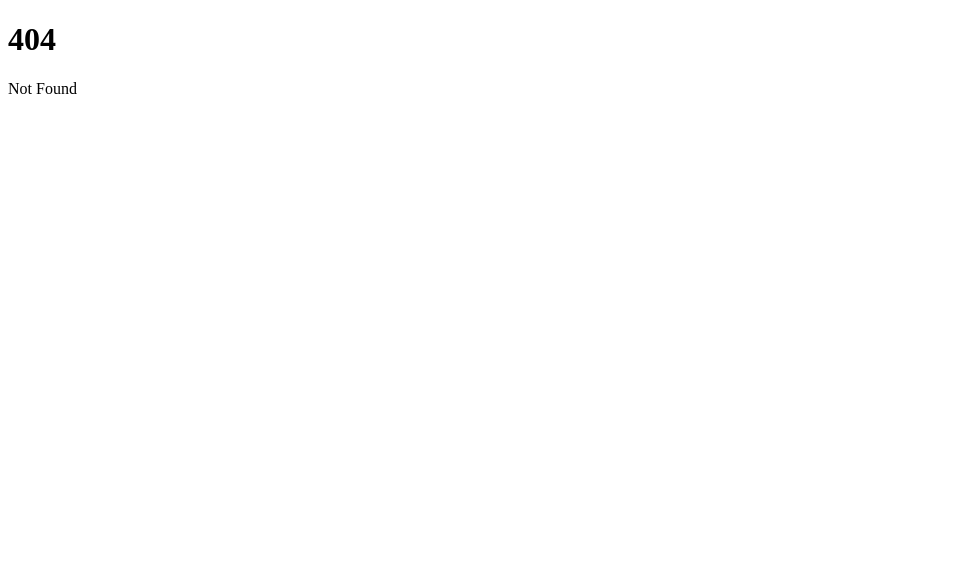
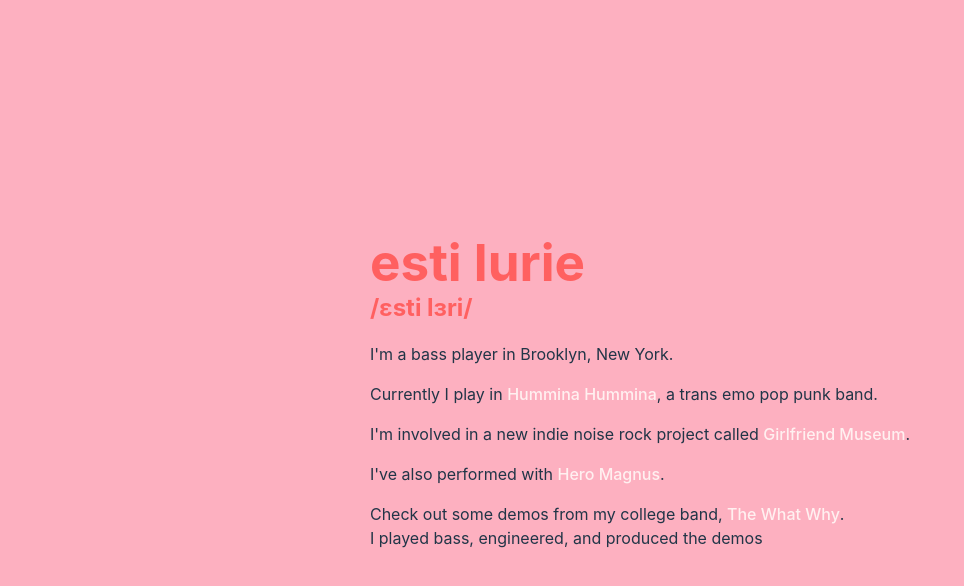
Before and after one commit to cyberjewess/estibass, a SvelteKit app: page /music in a window 1280 px wide. Before the commit this address had no page. Shown: the top 586 px of the page, without its empty margins (0-964 px from the left). Built offline with nearby package versions, Linux system fonts and the light colour scheme.

Commit message:
music page

```diff
--- /dev/null
+++ b/src/app.css
@@ -0,0 +1,83 @@
+:root {
+    font-family: Inter, system-ui, Avenir, Helvetica, Arial, sans-serif;
+    line-height: 1.5;
+    font-weight: 400;
+
+    color-scheme: light dark;
+    color: rgba(255, 255, 255, 0.87);
+    background-color: #802040;
+
+    font-synthesis: none;
+    text-rendering: optimizeLegibility;
+    -webkit-font-smoothing: antialiased;
+    -moz-osx-font-smoothing: grayscale;
+  }
+
+  a {
+    font-weight: 500;
+    color: #fff0f0;
+    text-decoration: inherit;
+    /* display: block; */
+  }
+  a:hover {
+    color: #535bf2;
+  }
+
+  body {
+    margin: 0;
+    display: flex;
+    place-items: center;
+    min-width: 320px;
+    min-height: 100vh;
+  }
+
+  h1 {
+    font-size: 3.2em;
+    line-height: 1.1;
+  }
+
+  .card {
+    padding: 2em;
+  }
+
+  #app {
+    max-width: 1280px;
+    margin: 0 auto;
+    padding: 2rem;
+  }
+
+  button {
+    border-radius: 8px;
+    border: 1px solid transparent;
+    padding: 0.6em 1.2em;
+    font-size: 1em;
+    font-weight: 500;
+    font-family: inherit;
+    background-color: #1a1a1a;
+    cursor: pointer;
+    transition: border-color 0.25s;
+  }
+  button:hover {
+    border-color: #646cff;
+  }
+  button:focus,
+  button:focus-visible {
+    outline: 4px auto -webkit-focus-ring-color;
+  }
+
+  @media (prefers-color-scheme: light) {
+    :root {
+      color: #213547;
+      background-color: #fdb0c0;
+    }
+    a:hover {
+      color: #747bff;
+    }
+    button {
+      background-color: #f9f9f9;
+    }
+  }
+
+  /* .main {
+    margin: auto
+  } */
--- a/src/app.d.ts
+++ b/src/app.d.ts
@@ -1,3 +1,5 @@
+import './app.css'
+
 // See https://kit.svelte.dev/docs/types#app
 // for information about these interfaces
 declare global {
--- a/src/app.html
+++ b/src/app.html
@@ -2,7 +2,7 @@
 <html lang="en">
 	<head>
 		<meta charset="utf-8" />
-		<link rel="icon" href="%sveltekit.assets%/favicon.png" />
+		<link rel="icon" type="image/svg+xml" href="%sveltekit.assets%/heart.svg" />
 		<meta name="viewport" content="width=device-width, initial-scale=1" />
 		%sveltekit.head%
 	</head>
--- /dev/null
+++ b/src/lib/Link.svelte
@@ -0,0 +1,6 @@
+<script lang="ts">
+	export let url: string;
+	export let text: string;
+</script>
+
+<a class="link" href={url}>{text}</a>
--- /dev/null
+++ b/src/lib/Nameplate.svelte
@@ -0,0 +1,24 @@
+<a href="/">
+	<div class="header">
+		<h1 class="name">esti lurie</h1>
+		<h2 class="name">/ɛsti lɜri/</h2>
+	</div>
+</a>
+
+<style>
+	.header {
+		display: block;
+		margin: auto;
+	}
+
+	.name {
+		color: #fd7080;
+		margin: 0;
+	}
+
+	@media (prefers-color-scheme: light) {
+		.name {
+			color: #ff6060;
+		}
+	}
+</style>
--- /dev/null
+++ b/src/lib/NewTabLink.svelte
@@ -0,0 +1,6 @@
+<script lang="ts">
+	export let url: string;
+	export let text: string;
+</script>
+
+<a class="link" target="_blank" rel="noopener noreferrer" href={url}>{text}</a>
--- /dev/null
+++ b/src/routes/+layout.svelte
@@ -0,0 +1,5 @@
+<script>
+	import '../app.css';
+</script>
+
+<slot />
--- a/src/routes/+page.svelte
+++ b/src/routes/+page.svelte
@@ -1,2 +1,44 @@
-<h1>Welcome to SvelteKit</h1>
-<p>Visit <a href="https://kit.svelte.dev">kit.svelte.dev</a> to read the documentation</p>
+<script lang="ts">
+	import NewTabLink from '$lib/NewTabLink.svelte';
+	import Link from '$lib/Link.svelte';
+	import Nameplate from '$lib/Nameplate.svelte';
+</script>
+
+<svelte:head>
+	<title>Esti Lurie</title>
+</svelte:head>
+
+<main class="centered">
+	<Nameplate />
+	<br />
+	<ul class="links">
+		<li>
+			<NewTabLink url={'https://www.github.com/estherlurie'} text={'developer'} />
+		</li>
+		<li>
+			<Link url={'/music'} text={'bass player'} />
+		</li>
+		<li>
+			<NewTabLink
+				url={'https://youtu.be/EM8my7_ApbA?si=sFcY1HKag6tlya-k'}
+				text={'language learner'}
+			/>
+		</li>
+		<li>
+			<NewTabLink url={'https://www.twitter.com/rustologist'} text={'tweeter'} />
+		</li>
+	</ul>
+</main>
+
+<style>
+	.centered {
+		margin: auto;
+	}
+
+	.links {
+		font-size: 1.25em;
+		list-style-type: none; /* Remove bullets */
+		padding: 0; /* Remove padding */
+		margin: 0; /* Remove margins */
+	}
+</style>
--- /dev/null
+++ b/src/routes/music/+layout.svelte
@@ -0,0 +1,5 @@
+<script>
+	import '../../app.css';
+</script>
+
+<slot />
--- /dev/null
+++ b/src/routes/music/+page.svelte
@@ -0,0 +1,44 @@
+<script>
+	import Nameplate from '$lib/Nameplate.svelte';
+	import NewTabLink from '$lib/NewTabLink.svelte';
+</script>
+
+<main class="centered">
+	<Nameplate />
+	<p>I'm a bass player in Brooklyn, New York.</p>
+	<p>
+		Currently I play in
+		<NewTabLink url="https://instagram.com/thehumminahummina" text="Hummina Hummina" />, a trans emo
+		pop punk band.
+	</p>
+	<p>
+		I'm involved in a new indie noise rock project called
+		<NewTabLink url="https://instagram.com/girlfriendmuseum" text="Girlfriend Museum" />.
+	</p>
+	<p>
+		I've also performed with <NewTabLink
+			url="https://instagram.com/heromagnus"
+			text="Hero Magnus"
+		/>.
+	</p>
+	<p>
+		Check out some demos from my college band,
+		<NewTabLink
+			url="https://soundcloud.com/thewhatwhy/sets/beginners-luck-demos?si=5c42472f27454e728bf3d8159a038728&utm_source=clipboard&utm_medium=text&utm_campaign=social_sharing"
+			text="The What Why"
+		/>.
+		<br />
+		I played bass, engineered, and produced the demos
+	</p>
+</main>
+
+<style>
+	.centered {
+		margin: auto;
+	}
+
+	.content {
+		margin: auto;
+		width: 10%;
+	}
+</style>
```
Also changed, not shown: static/heart.svg (added).
